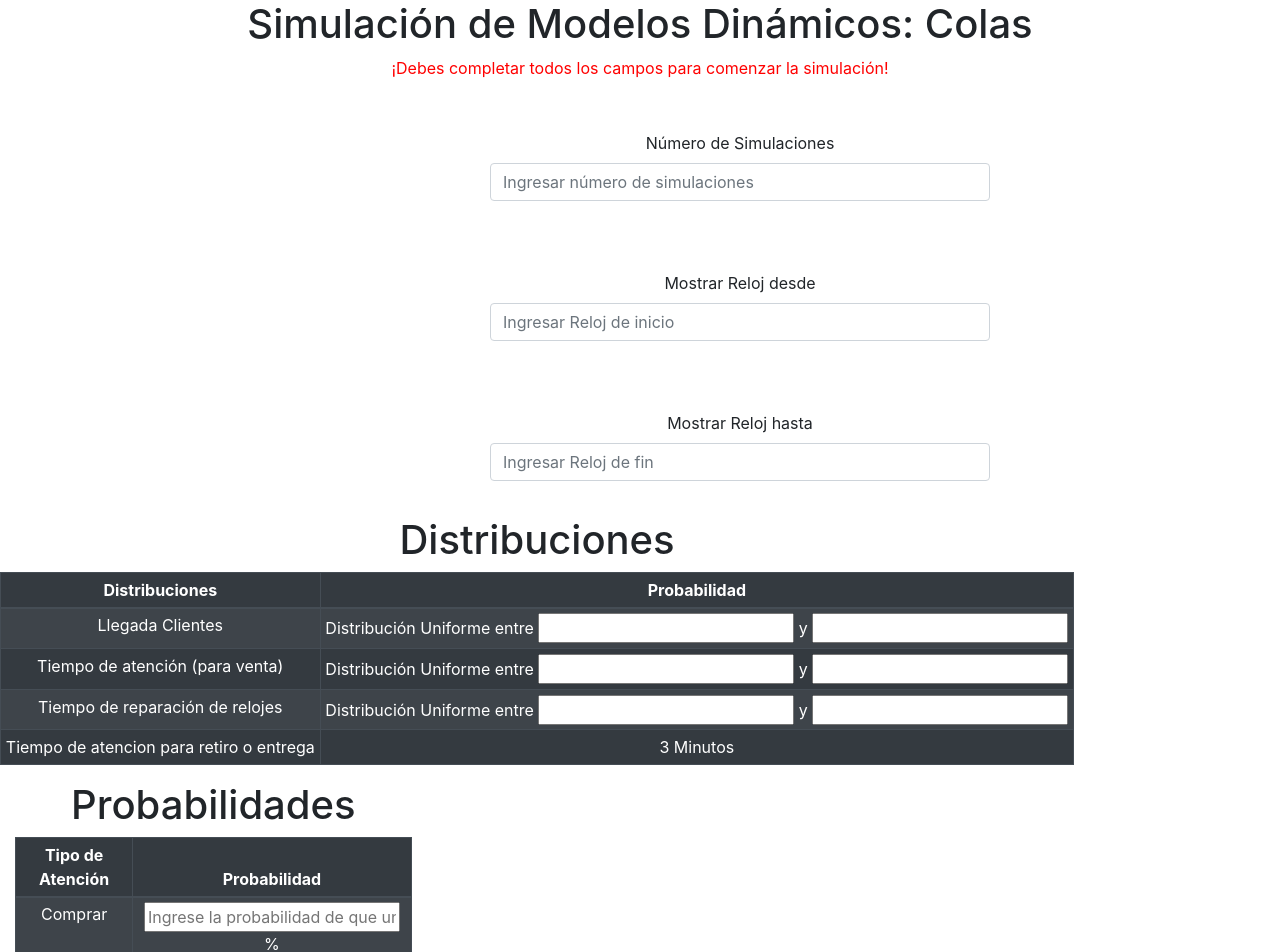
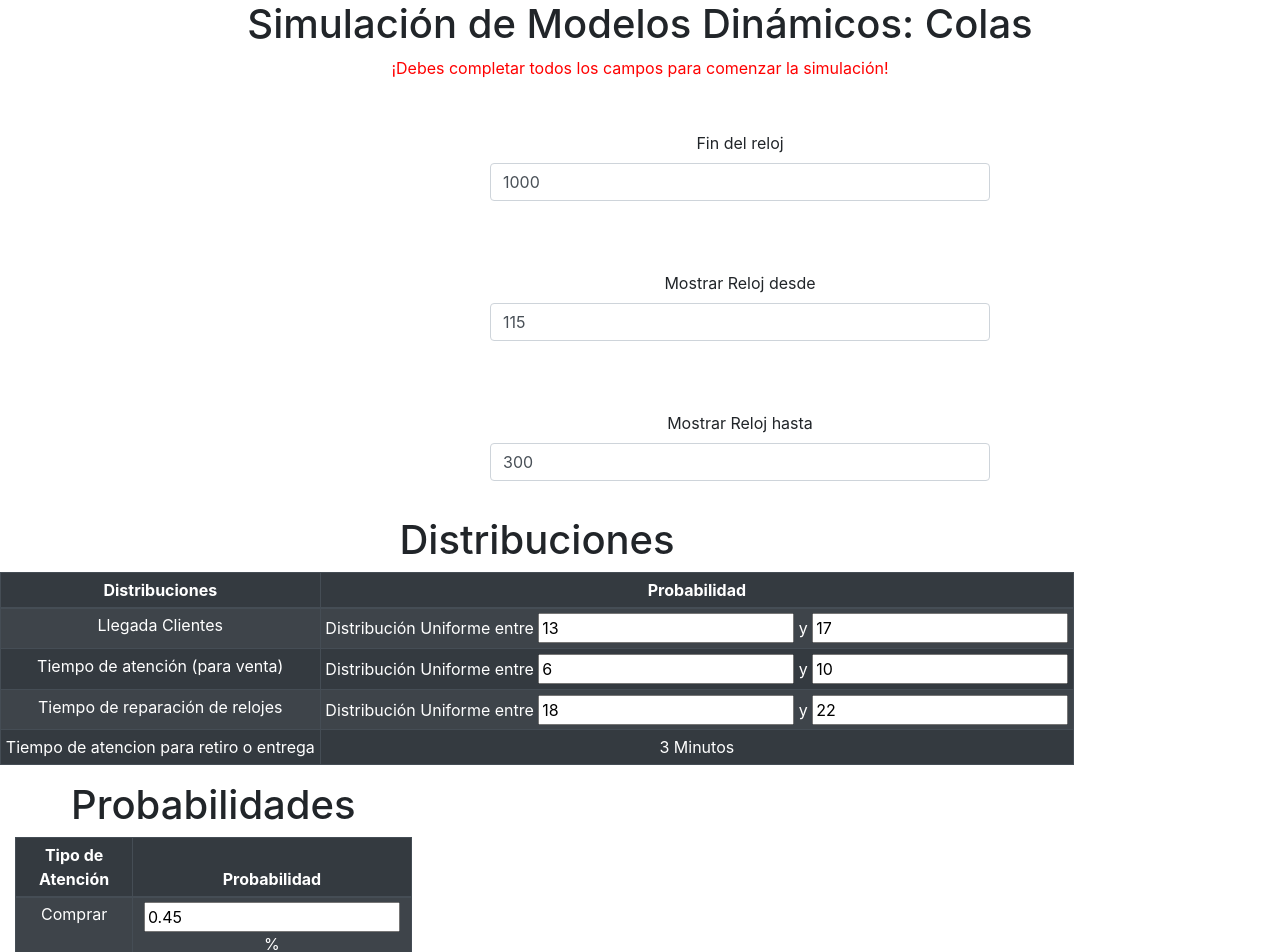
Before and after one commit to ignaciomendeznole/sim-tp5-frontend, a React (Create React App) app: page / in a window 1280 px wide. Shown: the top 952 px of the page. Built offline with nearby package versions, Linux system fonts and the light colour scheme.

Commit message:
finished

```diff
--- a/package.json
+++ b/package.json
@@ -12,6 +12,8 @@
     "react-bootstrap": "^1.5.2",
     "react-dom": "^17.0.2",
     "react-scripts": "4.0.3",
+    "sweetalert2": "^11.0.12",
+    "sweetalert2-react-content": "^4.0.1",
     "web-vitals": "^1.0.1"
   },
   "scripts": {
--- a/src/App.js
+++ b/src/App.js
@@ -1,29 +1,45 @@
 import "./App.css";
 import { Form, Button, Container, Row, Col, Table } from "react-bootstrap";
 import axios from "axios";
-import { useEffect, useState } from "react";
+import { useState } from "react";
+
+import Swal from "sweetalert2";
+import withReactContent from "sweetalert2-react-content";
 
 function App() {
   const [simulacionData, setSimulacionData] = useState({
-    ultimoReloj: null,
-    relojDesde: null,
-    relojHasta: null,
-    probabilidadComprar: null,
-    probabilidadReparar: null,
-    probabilidadRetirar: null,
-    repUniformeA: null,
-    repUniformeB: null,
-    ventaUniformeA: null,
-    ventaUniformeB: null,
-    llegadaClienteA: null,
-    llegadaClienteB: null,
+    ultimoReloj: 1000,
+    relojDesde: 115,
+    relojHasta: 300,
+    probabilidadComprar: 0.45,
+    probabilidadReparar: 0.25,
+    probabilidadRetirar: 0.3,
+    repUniformeA: 18,
+    repUniformeB: 22,
+    ventaUniformeA: 6,
+    ventaUniformeB: 10,
+    llegadaClienteA: 13,
+    llegadaClienteB: 17,
   });
 
   const [simulacion, setSimulacion] = useState(null);
 
   const [validForm, setValidForm] = useState(false);
 
-  const {
+  const swalClientes = withReactContent(Swal);
+
+  const updateForm = (e) => {
+    console.log(e.target.value);
+    setSimulacionData({
+      ...simulacionData,
+      [e.target.name]: e.target.value,
+    });
+  };
+
+  const fetchInformation = async () => {
+    const BASE_URL = "http://172.105.159.186:5001";
+    try {
+      let {
         ultimoReloj,
         relojDesde,
         relojHasta,
@@ -38,26 +54,6 @@ function App() {
         llegadaClienteB,
       } = simulacionData;
 
-  const updateForm = (e) => {
-    let value = parseInt(e.target.value);
-    if (isNaN(value)) {
-      setSimulacionData({
-        ...simulacionData,
-        [e.target.name]: "",
-      });
-    } else {
-      if (value) {
-        setSimulacionData({
-          ...simulacionData,
-          [e.target.name]: value,
-        });
-      }
-    }
-  };
-
-  const fetchInformation = async () => {
-    const BASE_URL = "http://172.105.159.186:5001";
-    try {
       const response = await axios.post(`${BASE_URL}/api/run-simulation`, {
         ultimoReloj,
         relojDesde,
@@ -72,13 +68,30 @@ function App() {
         llegadaClienteA,
         llegadaClienteB,
       });
-      console.log(response);
+
+      console.log(response.data);
+      setSimulacion(response.data);
     } catch (error) {
       console.log(error);
     }
   };
 
   const checkForm = () => {
+    let {
+      ultimoReloj,
+      relojDesde,
+      relojHasta,
+      probabilidadComprar,
+      probabilidadReparar,
+      probabilidadRetirar,
+      repUniformeA,
+      repUniformeB,
+      ventaUniformeA,
+      ventaUniformeB,
+      llegadaClienteA,
+      llegadaClienteB,
+    } = simulacionData;
+
     if (
       ultimoReloj === null ||
       relojDesde === null ||
@@ -100,6 +113,7 @@ function App() {
   };
 
   const startSimulation = (e) => {
+    return fetchInformation();
     e.preventDefault();
     checkForm();
     if (!validForm) {
@@ -110,7 +124,7 @@ function App() {
   };
 
   return (
-    <div className='App'>
+    <div className="App">
       <Container fluid>
         <Row>
           <Col>
@@ -123,17 +137,17 @@ function App() {
           </p>
         )}
 
-        <div className='input-fields'>
+        <div className="input-fields">
           <Row>
             <Form>
               <Form.Group>
-                <Form.Label>Número de Simulaciones</Form.Label>
+                <Form.Label>Fin del reloj</Form.Label>
                 <Form.Control
-                  type='text'
-                  placeholder='Ingresar número de simulaciones'
-                  className='simulation-input'
-                  value={ultimoReloj}
-                  name='ultimoReloj'
+                  type="text"
+                  placeholder="Ingresar número de simulaciones"
+                  className="simulation-input"
+                  value={simulacionData.ultimoReloj}
+                  name="ultimoReloj"
                   onChange={updateForm}
                 />
               </Form.Group>
@@ -144,11 +158,11 @@ function App() {
               <Form.Group>
                 <Form.Label>Mostrar Reloj desde</Form.Label>
                 <Form.Control
-                  type='text'
-                  placeholder='Ingresar Reloj de inicio'
-                  className='simulation-input'
-                  value={relojDesde}
-                  name='relojDesde'
+                  type="text"
+                  placeholder="Ingresar Reloj de inicio"
+                  className="simulation-input"
+                  value={simulacionData.relojDesde}
+                  name="relojDesde"
                   onChange={updateForm}
                 />
               </Form.Group>
@@ -159,11 +173,11 @@ function App() {
               <Form.Group>
                 <Form.Label>Mostrar Reloj hasta</Form.Label>
                 <Form.Control
-                  type='text'
-                  placeholder='Ingresar Reloj de fin'
-                  className='simulation-input'
-                  value={relojHasta}
-                  name='relojHasta'
+                  type="text"
+                  placeholder="Ingresar Reloj de fin"
+                  className="simulation-input"
+                  value={simulacionData.relojHasta}
+                  name="relojHasta"
                   onChange={updateForm}
                 />
               </Form.Group>
@@ -172,9 +186,9 @@ function App() {
         </div>
 
         <Row>
-          <Col lg='14'>
+          <Col lg="14">
             <h1>Distribuciones</h1>
-            <Table striped bordered hover variant='dark' size='sm'>
+            <Table striped bordered hover variant="dark" size="sm">
               <thead>
                 <tr>
                   <th>Distribuciones</th>
@@ -187,16 +201,16 @@ function App() {
                   <td>
                     Distribución Uniforme entre{" "}
                     <input
-                      type='text'
-                      value={llegadaClienteA}
-                      name='llegadaClienteA'
+                      type="text"
+                      value={simulacionData.llegadaClienteA}
+                      name="llegadaClienteA"
                       onChange={updateForm}
                     ></input>{" "}
                     y{" "}
                     <input
-                      type='text'
-                      value={llegadaClienteB}
-                      name='llegadaClienteB'
+                      type="text"
+                      value={simulacionData.llegadaClienteB}
+                      name="llegadaClienteB"
                       onChange={updateForm}
                     />
                   </td>
@@ -206,16 +220,16 @@ function App() {
                   <td>
                     Distribución Uniforme entre{" "}
                     <input
-                      type='text'
-                      value={ventaUniformeA}
-                      name='ventaUniformeA'
+                      type="text"
+                      value={simulacionData.ventaUniformeA}
+                      name="ventaUniformeA"
                       onChange={updateForm}
                     ></input>{" "}
                     y{" "}
                     <input
-                      type='text'
-                      value={ventaUniformeB}
-                      name='ventaUniformeB'
+                      type="text"
+                      value={simulacionData.ventaUniformeB}
+                      name="ventaUniformeB"
                       onChange={updateForm}
                     />
                   </td>
@@ -225,16 +239,16 @@ function App() {
                   <td>
                     Distribución Uniforme entre{" "}
                     <input
-                      type='text'
-                      value={repUniformeA}
-                      name='repUniformeA'
+                      type="text"
+                      value={simulacionData.repUniformeA}
+                      name="repUniformeA"
                       onChange={updateForm}
                     ></input>{" "}
                     y{" "}
                     <input
-                      type='text'
-                      value={repUniformeB}
-                      name='repUniformeB'
+                      type="text"
+                      value={simulacionData.repUniformeB}
+                      name="repUniformeB"
                       onChange={updateForm}
                     />
                   </td>
@@ -247,9 +261,9 @@ function App() {
             </Table>
           </Col>
 
-          <Col xs lg='4'>
+          <Col xs lg="4">
             <h1>Probabilidades</h1>
-            <Table striped bordered hover variant='dark' size='sm'>
+            <Table striped bordered hover variant="dark" size="sm">
               <thead>
                 <tr>
                   <th>Tipo de Atención</th>
@@ -261,11 +275,11 @@ function App() {
                   <td>Comprar</td>
                   <td>
                     <input
-                      type='text'
-                      value={probabilidadComprar}
-                      name='probabilidadComprar'
+                      type="text"
+                      value={simulacionData.probabilidadComprar}
+                      name="probabilidadComprar"
                       onChange={updateForm}
-                      placeholder='Ingrese la probabilidad de que un cliente compre un reloj'
+                      placeholder="Ingrese la probabilidad de que un cliente compre un reloj"
                     />{" "}
                     %
                   </td>
@@ -274,11 +288,11 @@ function App() {
                   <td>Reparar</td>
                   <td>
                     <input
-                      type='text'
-                      value={probabilidadReparar}
-                      name='probabilidadReparar'
+                      type="text"
+                      value={simulacionData.probabilidadReparar}
+                      name="probabilidadReparar"
                       onChange={updateForm}
-                      placeholder='Ingrese la probabilidad de que un cliente repare un reloj'
+                      placeholder="Ingrese la probabilidad de que un cliente repare un reloj"
                     />{" "}
                     %
                   </td>
@@ -287,11 +301,11 @@ function App() {
                   <td>Retirar relojes</td>
                   <td>
                     <input
-                      type='text'
-                      value={probabilidadRetirar}
-                      name='probabilidadRetirar'
+                      type="text"
+                      value={simulacionData.probabilidadRetirar}
+                      name="probabilidadRetirar"
                       onChange={updateForm}
-                      placeholder='Ingrese la probabilidad de que un cliente retire un reloj'
+                      placeholder="Ingrese la probabilidad de que un cliente retire un reloj"
                     />{" "}
                     %
                   </td>
@@ -303,9 +317,8 @@ function App() {
         <br />
 
         <Button
-          variant='primary'
-          lg
-          className='simulate-btn'
+          variant="primary"
+          className="simulate-btn"
           onClick={startSimulation}
         >
           SIMULAR
@@ -322,8 +335,9 @@ function App() {
           <Col>
             <h1>SIMULACIÓN</h1>
           </Col>
-          <Table striped bordered hover variant='dark'>
+          <Table striped bordered hover variant="dark">
             <thead>
+              <tr>
                 <th colSpan={3}>EVENTOS</th>
                 <th colSpan={3}>LLEGADA CLIENTE</th>
                 <th colSpan={2}>ATENCIÓN</th>
@@ -331,7 +345,7 @@ function App() {
                 <th colSpan={5}>AYUDANTE</th>
                 <th colSpan={4}>RELOJERO</th>
                 <th colSpan={1}>TIENDA</th>
-
+              </tr>
               <tr>
                 <th>Número Simulación</th>
                 <th>Evento</th>
@@ -358,11 +372,13 @@ function App() {
               </tr>
             </thead>
             <tbody>
-              {/* {simulacion.map((simulation, i) => {
-                clientes.map((cliente, index) => {
+              {simulacion !== null
+                ? simulacion.map((simulation, i) => {
+                    //simulation.clientes.map((cliente, index) => {
                     return (
                       <tr key={i}>
-                      <td>{simulation.nombre}</td>
+                        <td>{simulation.numeroSimulacion}</td>
+                        <td>{simulation.evento}</td>
                         <td>{simulation.reloj}</td>
                         <td>{simulation.llegada.random}</td>
                         <td>{simulation.llegada.tiempoLlegada}</td>
@@ -381,13 +397,46 @@ function App() {
                         <td>{simulation.relojero.finAtencion}</td>
                         <td>{simulation.relojero.tiempoOcupacion}</td>
                         <td>{simulation.relojesRetirar}</td>
-                      <td>{cliente.id}</td>
-                      <td>{cliente.state.name}</td>
-                      <td>{cliente.state.description}</td>
+                        <td>{simulation.proximoEvento}</td>
+                        <td>
+                          <Button
+                            onClick={() => {
+                              swalClientes
+                                .fire({
+                                  title: <p>Clientes</p>,
+                                  footer: "Copyright 2018",
+                                  didOpen: () => {
+                                    // `MySwal` is a subclass of `Swal`
+                                    //   with all the same instance & static methods
+                                    swalClientes.clickConfirm();
+                                  },
+                                })
+                                .then(() => {
+                                  return swalClientes.fire(
+                                    <>
+                                      {simulation.clientes.map(
+                                        (cliente, index) => {
+                                          return (
+                                            <p style={{ fontSize: "20px" }}>
+                                              Cliente: {cliente.id} Estado:{" "}
+                                              {cliente.state.description}
+                                            </p>
+                                          );
+                                        }
+                                      )}
+                                    </>
+                                  );
+                                });
+                            }}
+                          >
+                            Ver clientes
+                          </Button>
+                        </td>
                       </tr>
                     );
-                });
-              })} */}
+                    //});
+                  })
+                : null}
             </tbody>
           </Table>
         </Row>
```
Also changed, not shown: 2 other files (tests, documents, lock files or other folders). Lines whose indentation alone changed are shown as unchanged.
